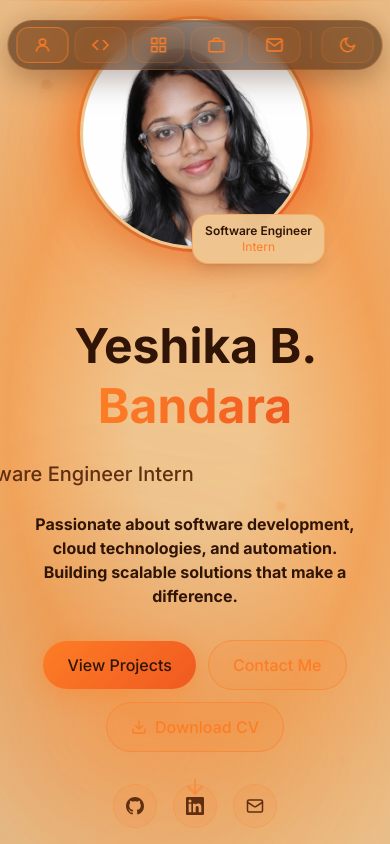
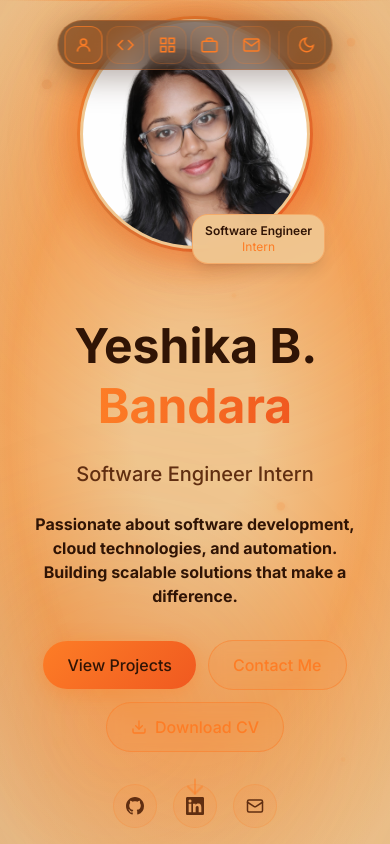
Before and after one commit to yeshi-2001/Portfolio, a Next.js app: page / in a window 390 px wide. Shown: the top 844 px of the page. Built offline with nearby package versions, Linux system fonts and the light colour scheme.

Commit message:
Fix mobile responsiveness and add viewport meta

```diff
--- a/src/app/components/Hero.tsx
+++ b/src/app/components/Hero.tsx
@@ -151,7 +151,7 @@ export default function Hero() {
               initial={{ opacity: 0, y: 30 }}
               animate={{ opacity: 1, y: 0 }}
               transition={{ duration: 0.6, delay: 0.2 }}
-              className="text-xl md:text-2xl font-medium mb-6 !text-center -translate-x-[120px]"
+              className="text-xl md:text-2xl font-medium mb-6 !text-center md:-translate-x-[120px]"
               style={{ color: isDark ? "#f3a65d" : "#602e11" }}
             >
               Software Engineer Intern
--- a/src/app/components/Navbar.tsx
+++ b/src/app/components/Navbar.tsx
@@ -109,11 +109,11 @@ export default function Navbar() {
     document.getElementById(id)?.scrollIntoView({ behavior: "smooth" });
   };
 
-  const btnW = isMobile ? 52 : 72;
-  const btnH = isMobile ? 36 : 42;
+  const btnW = isMobile ? 38 : 72;
+  const btnH = isMobile ? 38 : 42;
   const fontSize = isMobile ? "9px" : "11px";
-  const gap = isMobile ? 6 : 8;
-  const padding = isMobile ? "6px 8px" : "8px 14px";
+  const gap = isMobile ? 4 : 8;
+  const padding = isMobile ? "5px 6px" : "8px 14px";
 
   const frontFaceStyle = (id: string): React.CSSProperties => ({
     position: "absolute",
--- a/src/app/layout.tsx
+++ b/src/app/layout.tsx
@@ -36,6 +36,7 @@ export default function RootLayout({ children }: { children: React.ReactNode })
   return (
     <html lang="en" suppressHydrationWarning>
       <head>
+        <meta name="viewport" content="width=device-width, initial-scale=1" />
         {/* Blocking script: apply theme class before first paint to avoid flash */}
         <script
           dangerouslySetInnerHTML={{
```
